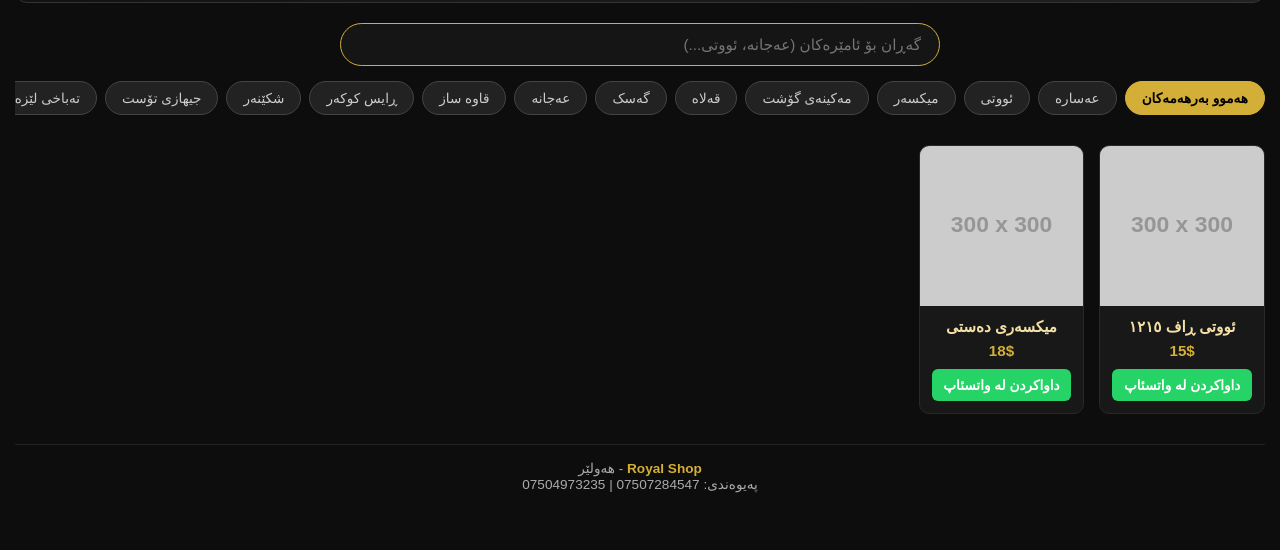
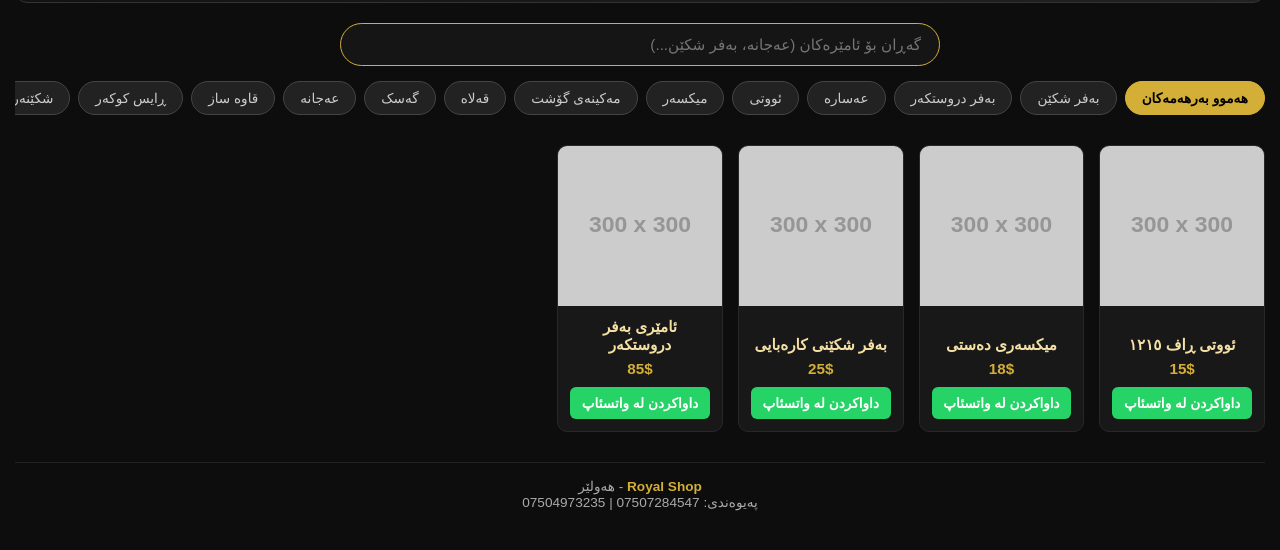
Before and after one commit to royalshop-erbil/royalshop, a plain HTML site: page index.html in a window 1280 px wide. Shown: the part 118-668 px from the top of the page. Drawn offline with Linux system fonts and the light colour scheme; placeholder pictures from the web are drawn by us; a web font is replaced by a local one.

Commit message:
Update index.html

```diff
--- a/index.html
+++ b/index.html
@@ -46,11 +46,13 @@
     </header>
 
     <div class="search-container">
-        <input type="text" id="searchInput" class="search-input" placeholder="گەڕان بۆ ئامێرەکان (عەجانە، ئووتی...)" oninput="filterProducts()">
+        <input type="text" id="searchInput" class="search-input" placeholder="گەڕان بۆ ئامێرەکان (عەجانە، بەفر شکێن...)" oninput="filterProducts()">
     </div>
 
     <div class="categories-container">
         <button class="category-btn active" onclick="filterCategory('all', this)">هەموو بەرهەمەکان</button>
+        <button class="category-btn" onclick="filterCategory('ice_crusher', this)">بەفر شکێن</button>
+        <button class="category-btn" onclick="filterCategory('ice_maker', this)">بەفر دروستکەر</button>
         <button class="category-btn" onclick="filterCategory('juicer', this)">عەسارە</button>
         <button class="category-btn" onclick="filterCategory('iron', this)">ئووتی</button>
         <button class="category-btn" onclick="filterCategory('mixer', this)">میکسەر</button>
@@ -84,7 +86,9 @@
 
         const products = [
             { id: 1, name: "ئووتی ڕاف ١٢١٥", price: "15$", category: "iron", image: "https://via.placeholder.com/300" },
-            { id: 2, name: "میکسەری دەستی", price: "18$", category: "mixer", image: "https://via.placeholder.com/300" }
+            { id: 2, name: "میکسەری دەستی", price: "18$", category: "mixer", image: "https://via.placeholder.com/300" },
+            { id: 3, name: "بەفر شکێنی کارەبایی", price: "25$", category: "ice_crusher", image: "https://via.placeholder.com/300" },
+            { id: 4, name: "ئامێری بەفر دروستکەر", price: "85$", category: "ice_maker", image: "https://via.placeholder.com/300" }
         ];
 
         let selectedCategory = 'all';
```
